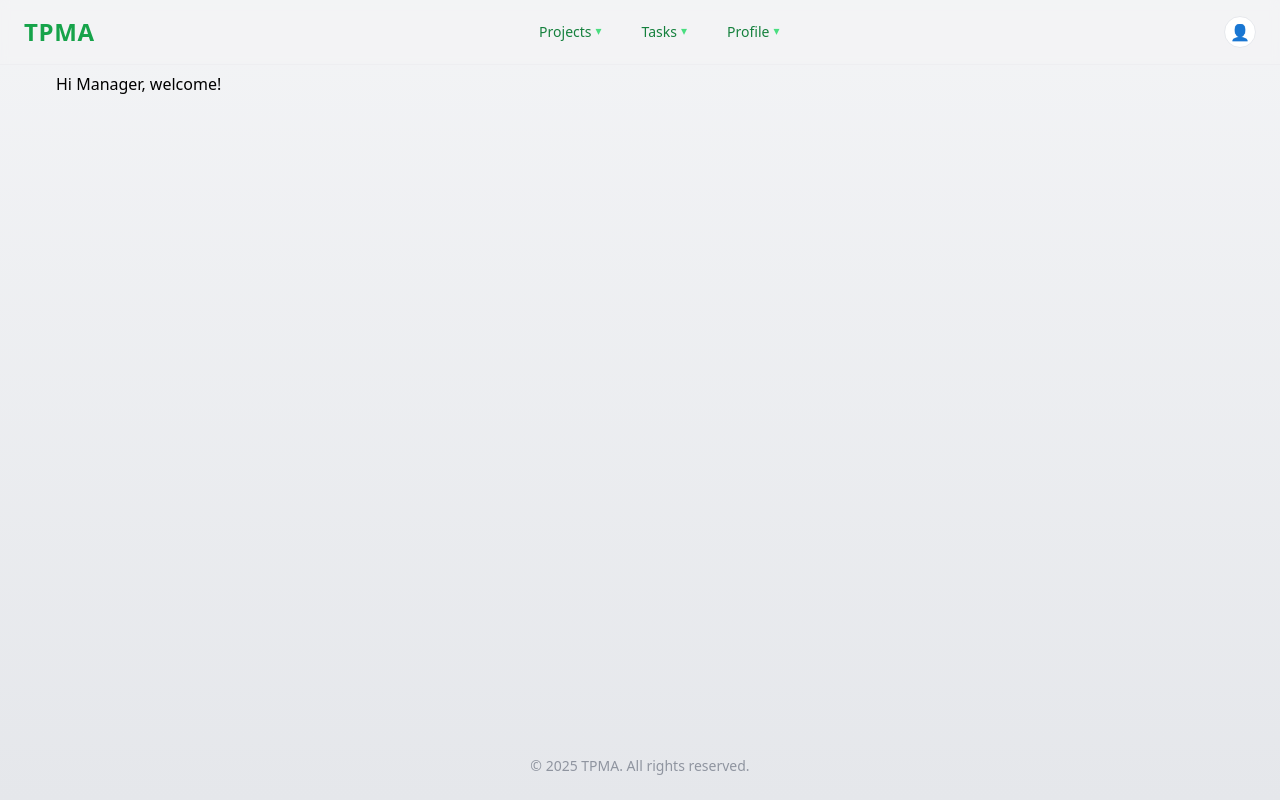
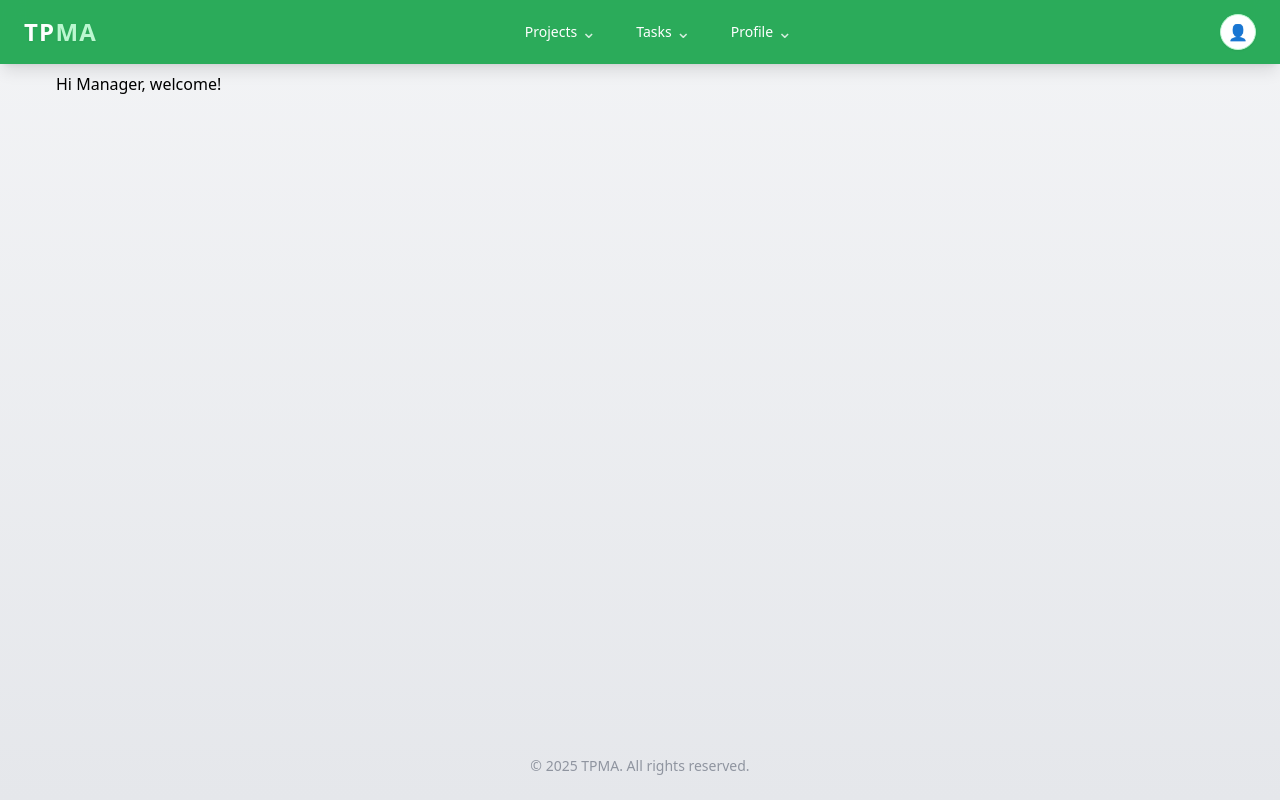
Before and after one commit to Muaz2004/tpma, a React (Create React App) app in the folder frontend/: page /manager-dashboard in a window 1280 px wide. Built offline with nearby package versions, Linux system fonts and the light colour scheme; no server answers.

Commit message:
working on tobbar

```diff
--- a/frontend/src/components/Topbar.js
+++ b/frontend/src/components/Topbar.js
@@ -3,46 +3,52 @@ import { Link } from "react-router-dom";
 
 const Topbar = () => {
   return (
-    <div className="w-full fixed top-0 left-0 z-50 bg-gray-100/60 backdrop-blur-sm border-b border-gray-200/40">
+    <div className="w-full fixed top-0 left-0 z-50 bg-green-600/90 backdrop-blur-md shadow-lg">
       <div className="max-w-7xl mx-auto px-6 h-16 flex items-center justify-between">
 
         {/* Logo */}
-        <h1 className="text-2xl font-extrabold tracking-wide text-green-600">
-          TPMA
+        <h1 className="text-2xl font-extrabold tracking-wider text-white drop-shadow-sm">
+          TP<span className="text-green-200">MA</span>
         </h1>
 
-        {/* Navigation Center */}
-        <nav className="flex items-center space-x-10 text-green-700 font-medium text-sm">
+        {/* Nav Center */}
+        <nav className="flex items-center space-x-10 text-white font-medium text-sm">
+
+          {/* Single Nav Item */}
           <Link
             to="/projects"
-            className="flex items-center hover:text-green-500 transition-colors"
+            className="flex items-center gap-1 hover:text-green-200 transition-all"
           >
             Projects
-            <span className="ml-1 -mt-0.5 text-xs text-green-400">▾</span>
+            <span className="text-lg leading-none -mt-0.5 opacity-80">⌄</span>
           </Link>
+
           <Link
             to="/tasks"
-            className="flex items-center hover:text-green-500 transition-colors"
+            className="flex items-center gap-1 hover:text-green-200 transition-all"
           >
             Tasks
-            <span className="ml-1 -mt-0.5 text-xs text-green-400">▾</span>
+            <span className="text-lg leading-none -mt-0.5 opacity-80">⌄</span>
           </Link>
+
           <Link
             to="/profile"
-            className="flex items-center hover:text-green-500 transition-colors"
+            className="flex items-center gap-1 hover:text-green-200 transition-all"
           >
             Profile
-            <span className="ml-1 -mt-0.5 text-xs text-green-400">▾</span>
+            <span className="text-lg leading-none -mt-0.5 opacity-80">⌄</span>
           </Link>
+
         </nav>
 
-        {/* Profile / small icon on right */}
+        {/* Profile Icon */}
         <Link
           to="/profile"
-          className="w-8 h-8 bg-white rounded-full border flex items-center justify-center text-gray-600 hover:ring-2 hover:ring-green-400 transition"
+          className="w-9 h-9 rounded-full bg-white border border-green-200 flex items-center justify-center text-green-700 shadow-sm hover:shadow-md hover:scale-105 transition"
         >
           👤
         </Link>
+
       </div>
     </div>
   );
```
